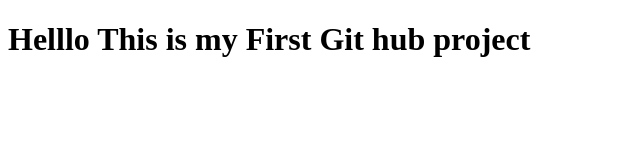
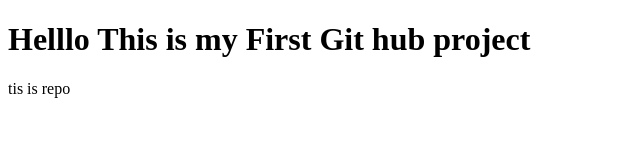
Before and after one commit to maulikrupala/Project1, a plain HTML site: page index.html in a window 1280 px wide. Shown: the full height of the page, 0-640 px from the left. Drawn offline with Linux system fonts and the light colour scheme.

Commit message:
initial commit

```diff
--- a/index.html
+++ b/index.html
@@ -8,5 +8,6 @@
 </head>
 <body>
     <h1>Helllo This is my First Git hub project</h1>
+    <p>tis is repo</p>
 </body>
 </html>
```
